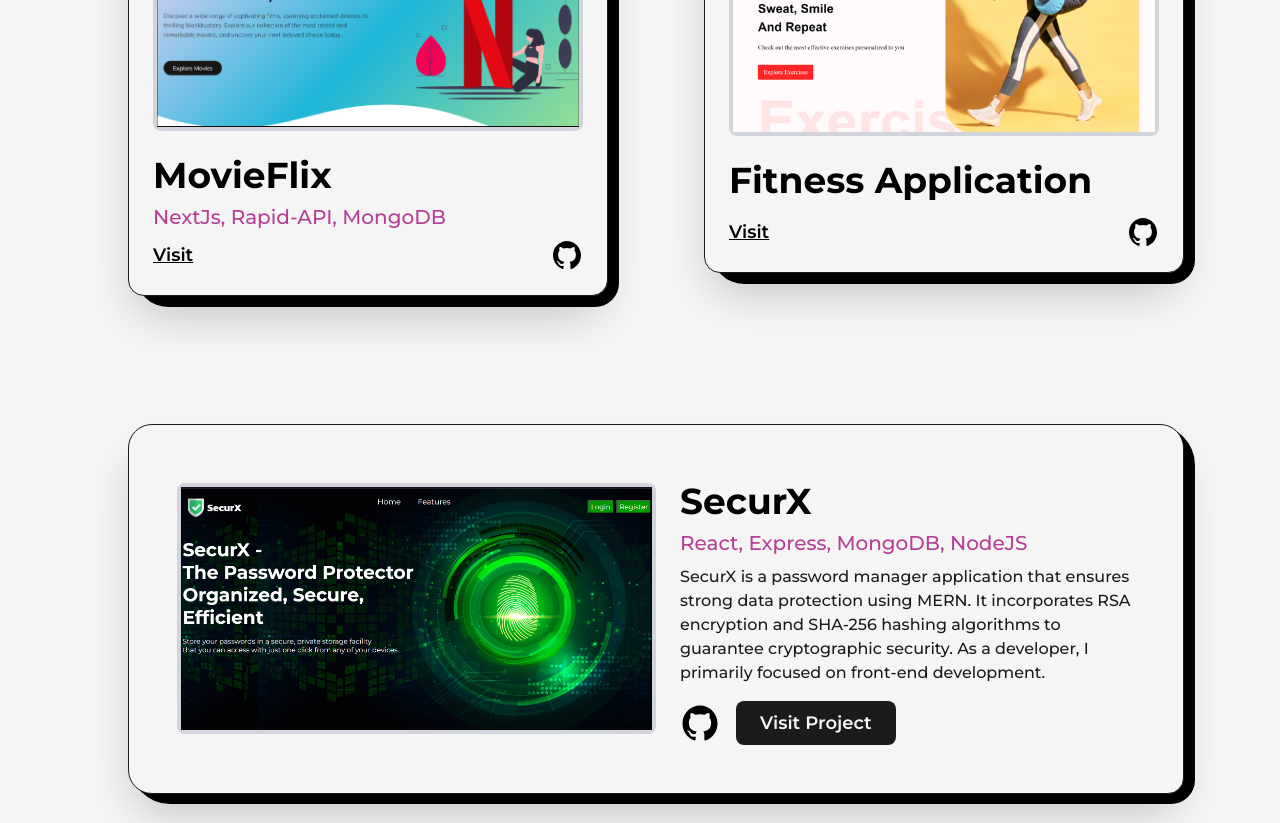
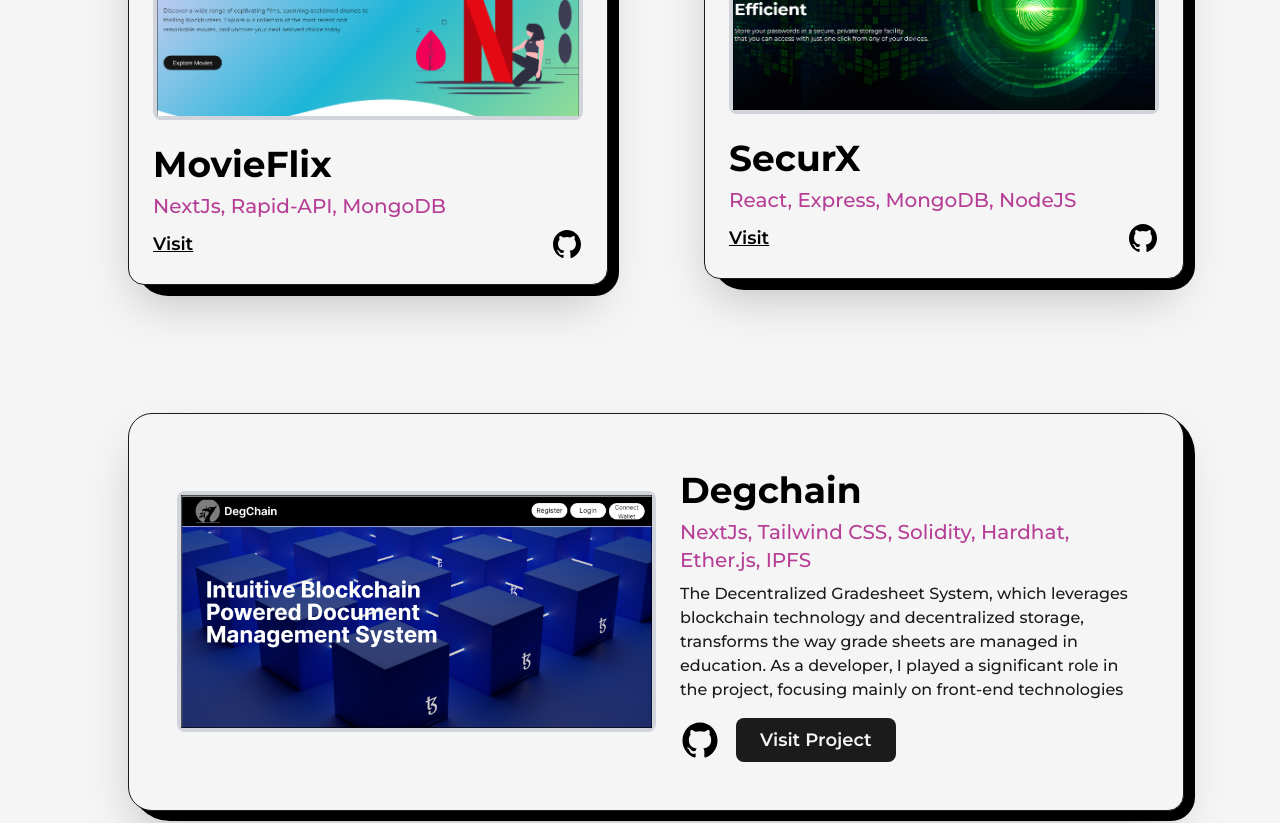
Before and after one commit to king0203/portfolio, a Next.js app: page /projects in a window 1280 px wide. Shown: the part 1000-1823 px from the top of the page. Built offline with nearby package versions, Linux system fonts and the light colour scheme.

Commit message:
project change

```diff
--- a/app/projects/page.js
+++ b/app/projects/page.js
@@ -161,24 +161,24 @@
                 github="https://github.com/king0203/movieflix"
               />
             </div>
+            {/* <div className="col-span-6 sm:col-span-12">
+              <Project
+                title="Banking System"
+                link="https://github.com/king0203/Online-Banking-System"
+                img={bank}
+                github="https://github.com/king0203/Online-Banking-System"
+              />
+            </div> */}
             <div className="col-span-6 sm:col-span-12">
               <Project
-                title="Fitness Application"
-                link="https://github.com/king0203/Online-Banking-System"
-                img={fitness}
-                github="https://github.com/king0203/Online-Banking-System"
-              />
-            </div>
-            <div className="col-span-12">
-              <FeaturedProject
                 title="SecurX"
                 tech="React, Express, MongoDB, NodeJS"
-                summary="
-                SecurX is a password manager application that ensures strong data protection using MERN.
-                 It incorporates RSA encryption and SHA-256 hashing algorithms to guarantee cryptographic
-                 security. As a developer, I primarily focused on front-end development.
-                "
-                link="https://securex-ultimate-password-manager.netlify.app/"
+                // summary="
+                // SecurX is a password manager application that ensures strong data protection using MERN.
+                //  It incorporates RSA encryption and SHA-256 hashing algorithms to guarantee cryptographic
+                //  security. As a developer, I primarily focused on front-end development.
+                // "
+                link="https://github.com/king0203/SecurX"
                 img={securx}
                 github="https://github.com/king0203/SecurX"
               />
```
Also changed, not shown: public/Images/movieflix.png.
